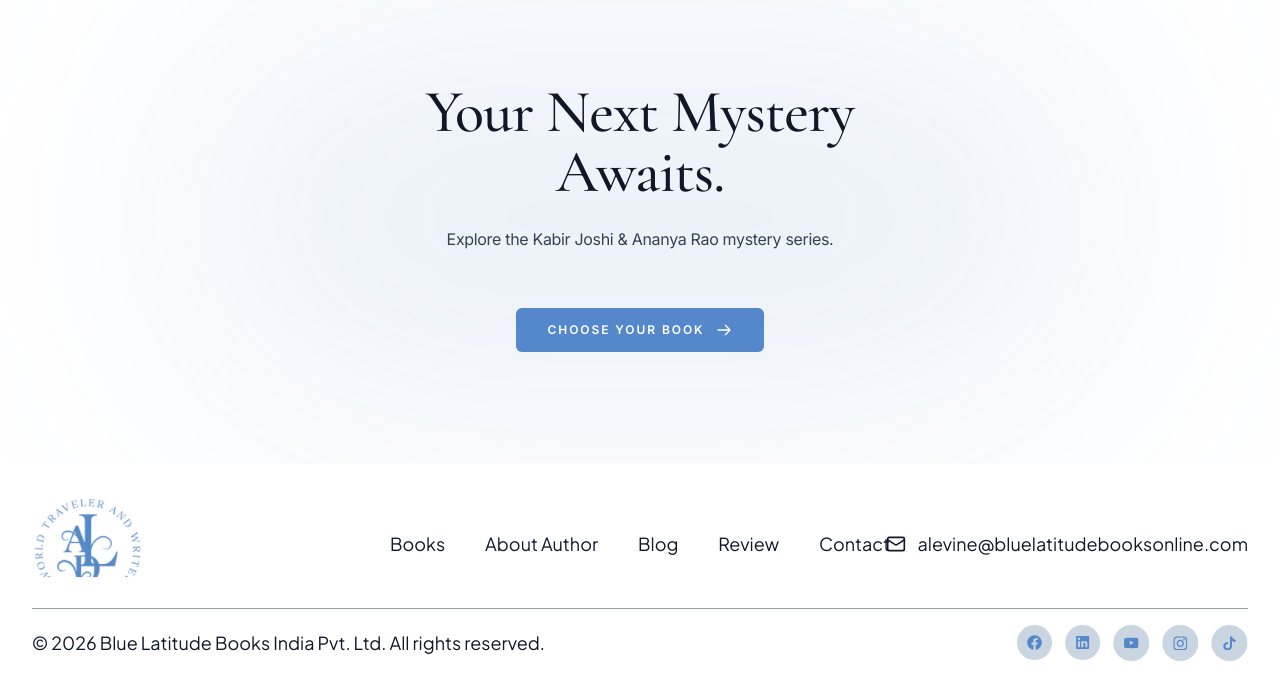
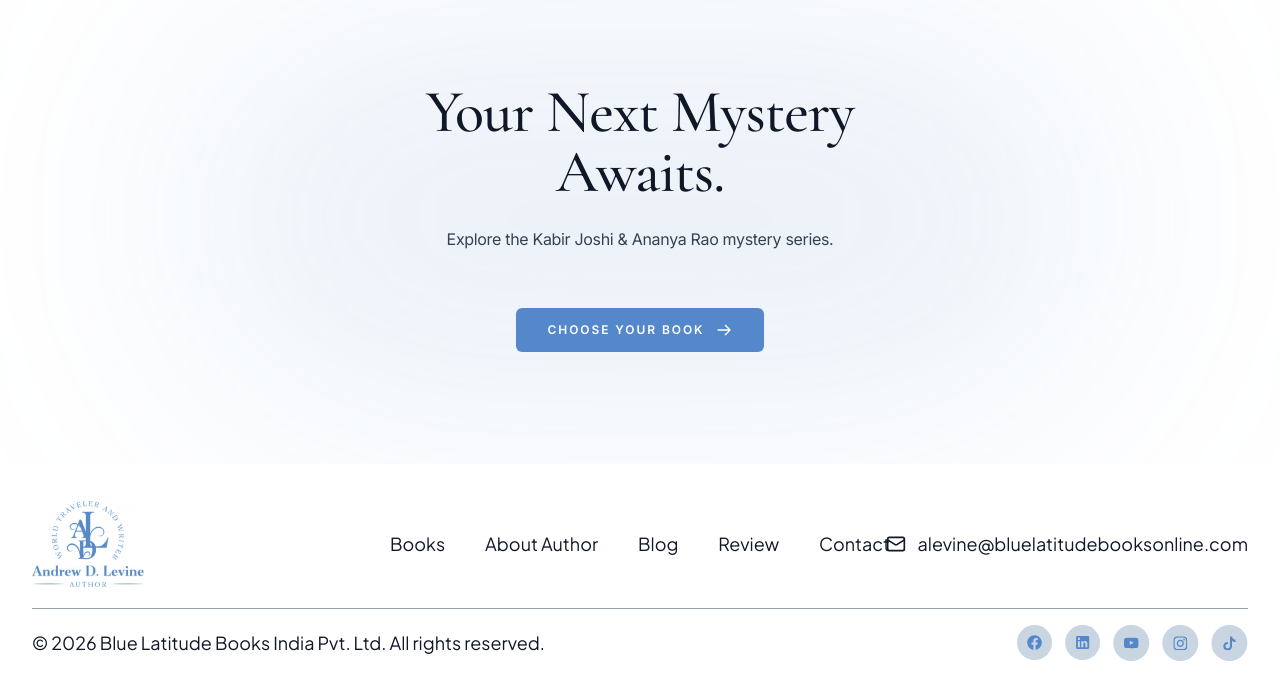
Before and after one commit to Varni1512/Book, a React (Vite) app: page / in a window 1280 px wide. Shown: the part 7177-7862 px from the top of the page. Built offline with nearby package versions, Linux system fonts and the light colour scheme; no server answers; the database is empty; a web font is replaced by a local one.

Commit message:
add logo.avif and update footer to use new image format

```diff
--- a/src/Components/Footer.jsx
+++ b/src/Components/Footer.jsx
@@ -14,7 +14,7 @@ const Footer = () => {
           {/* Logo */}
           <div className="flex items-center justify-center lg:w-1/4 lg:justify-start">
             <img
-              src="/logo.webp"
+              src="/logo.avif"
               alt="World Traveler And Write Logo"
               className="w-24 h-24 sm:w-28 sm:h-28 object-contain"
             />
```
Also changed, not shown: public/logo.avif (added).
